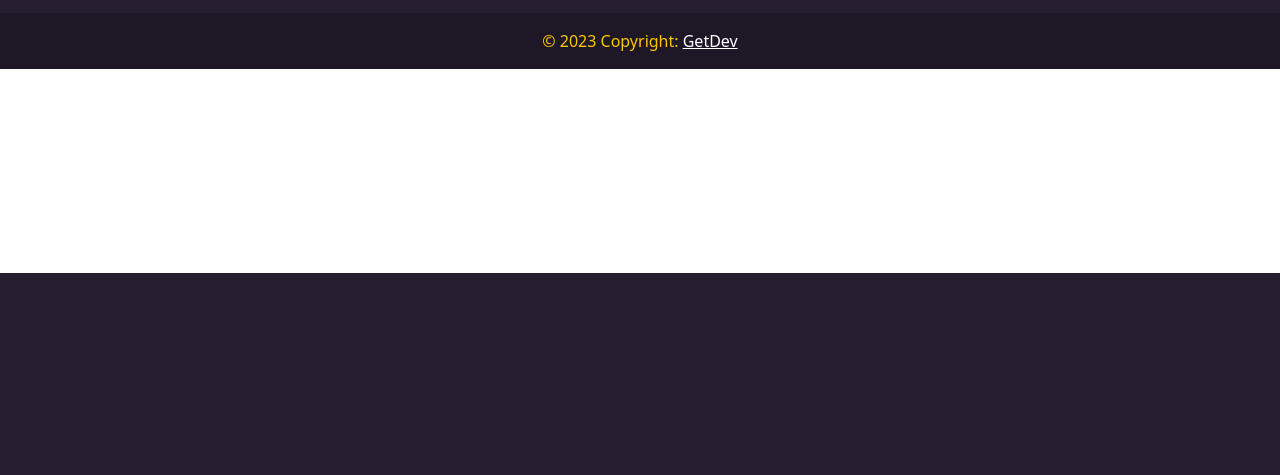
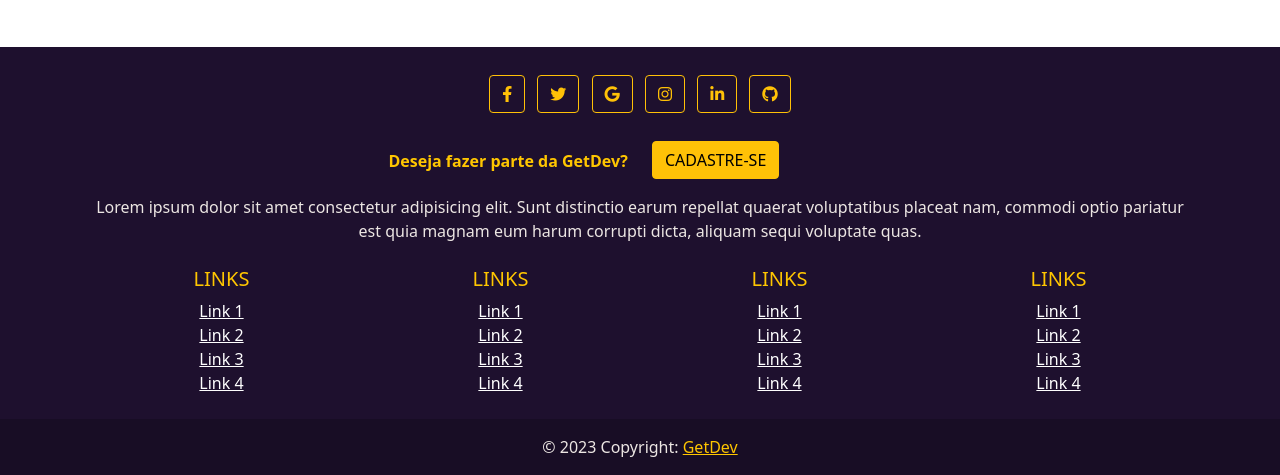
Before and after one commit to dhomimonteiro/Projeto_Integrador_Final, a PHP site: page /home.php in a window 1280 px wide. Shown: the part 527-1002 px from the top of the page. Before the commit the page ends 800 px from the top, so only its background shows below. Run offline with PHP 8.4, Linux system fonts and the light colour scheme.

Commit message:
Rodapé e imagem-topo home prontos

```diff
--- /dev/null
+++ b/imagem_home.php
@@ -0,0 +1,20 @@
+<div class="fundo-img">
+    <div class="img_home">
+        <div class="container">
+            <div class="row">
+                <div class="col-lg-6 col-md-12 col-sm-12">
+                    <div class="texto-img">
+                        <h1 class="titulo-img">Encontre o desenvolvedor ideal para seu projeto</h1>
+                        <p class="p-img">
+                            A GetDev possui uma variedade de desenvolvedores das mais diversas linguagens de programação presentes no mercado de trabalho. Se você procura um desenvolvedor específico para seu projeto, a GetDev tem o ideal.
+                        </p>
+                        <div class="botoesCTA mt-4">
+                            <button class="btn btn-warning btnContratar me-5 ">Contrate um freelancer</button>
+                            <button class="btn btn-outline-warning btnCadastrar">Torne-se um freelancer</button>
+                        </div>
+                    </div>
+                </div>
+            </div>
+        </div>
+    </div>
+</div>
--- a/rodape.php
+++ b/rodape.php
@@ -40,15 +40,15 @@
         <!--Grid row-->
         <div class="row d-flex justify-content-center">
           <!--Grid column-->
-          <div class="col-5">
-            <p class="pt-2">
+          <div class="col-6 d-flex flex-row justify-content-end">
+            <p class="pt-2 chamadaCadastro">
               <strong>Deseja fazer parte da GetDev?</strong>
             </p>
           </div>
           <!--Grid column-->
 
           <!--Grid column-->
-          <div class="col-md-2 col-12">
+          <div class="col-md-6 col-sm-12 mb-sm-3 d-flex flex-row justify-content-md-start justify-content-center">
             <!-- BOTÃO CADASTRAR -->
             <button class="btn btn-warning">CADASTRE-SE</button>
           </div>
@@ -76,8 +76,8 @@
       <!--Grid row-->
       <div class="row">
         <!--Grid column-->
-        <div class="col-lg-3 col-md-6 mb-4 mb-md-0">
-          <h5 class="text-uppercase">Links</h5>
+        <div class="col-lg-3 col-md-6 col-sm-6 mb-4 mb-md-0">
+          <h5 class="text-uppercase link">Links</h5>
 
           <ul class="list-unstyled mb-0">
             <li>
@@ -97,8 +97,8 @@
         <!--Grid column-->
 
         <!--Grid column-->
-        <div class="col-lg-3 col-md-6 mb-4 mb-md-0">
-          <h5 class="text-uppercase">Links</h5>
+        <div class="col-lg-3 col-md-6 col-sm-6 mb-4 mb-md-0">
+          <h5 class="text-uppercase link">Links</h5>
 
           <ul class="list-unstyled mb-0">
             <li>
@@ -118,8 +118,8 @@
         <!--Grid column-->
 
         <!--Grid column-->
-        <div class="col-lg-3 col-md-6 mb-4 mb-md-0">
-          <h5 class="text-uppercase">Links</h5>
+        <div class="col-lg-3 col-md-6 col-sm-6 mb-4 mb-md-0">
+          <h5 class="text-uppercase link">Links</h5>
 
           <ul class="list-unstyled mb-0">
             <li>
@@ -139,8 +139,8 @@
         <!--Grid column-->
 
         <!--Grid column-->
-        <div class="col-lg-3 col-md-6 mb-4 mb-md-0">
-          <h5 class="text-uppercase">Links</h5>
+        <div class="col-lg-3 col-md-6 col-sm-6 mb-4 mb-md-0">
+          <h5 class="text-uppercase link">Links</h5>
 
           <ul class="list-unstyled mb-0">
             <li>
@@ -168,7 +168,7 @@
   <!-- Copyright -->
   <div class="text-center p-3 creditos" style="background-color: rgba(0, 0, 0, 0.2);">
     © 2023 Copyright:
-    <a class="text-white" href="#">GetDev</a>
+    <a class="linkEmpresa" href="#">GetDev</a>
   </div>
   <!-- Copyright -->
 </footer>
--- a/style.css
+++ b/style.css
@@ -1,5 +1,5 @@
 :root {
-    --roxo-escuro: #261e2f;
+    --roxo-escuro: #1e102e;
     --amarelo-texto: #ffc600;
 }
 /* CABEÇALHO */
@@ -61,6 +95,18 @@ footer {
     color: rgb(236, 230, 227);
 }
 
-.creditos {
+.chamadaCadastro {
     color: var(--amarelo-texto);
 }
+
+.link {
+    color: var(--amarelo-texto);
+}
+
+.linkEmpresa {
+    color: var(--amarelo-texto);
+}
+
+.linkEmpresa:hover {
+    color: rgb(236, 230, 227);;
+}
```
Also changed, not shown: other parts of style.css (+35 -1 lines), home.php (+5 -2 lines), img/img-codigo1.jpg (added), img/img-codigo2.jpg (added), 1 other file.
